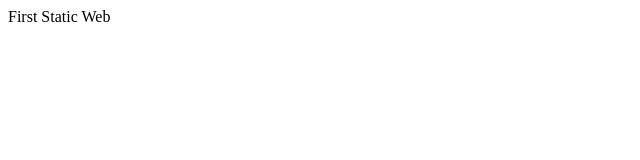
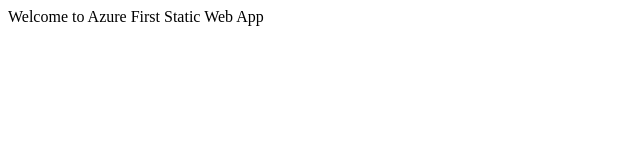
Before and after one commit to PurvaB-2025/Azure, a plain HTML site: page index.html in a window 1280 px wide. Shown: the whole page, without its empty margins (0-640 px from the left). Drawn offline with Linux system fonts and the light colour scheme.

Commit message:
Update and rename hello.html to index.html

```diff
--- a/hello.html
+++ b/index.html
@@ -1,6 +1,6 @@
 <html>
 <title>Static Web First</title>
 <body>
-First Static Web
+<p>Welcome to Azure First Static Web App</p>
 </body>
 </html>
```
